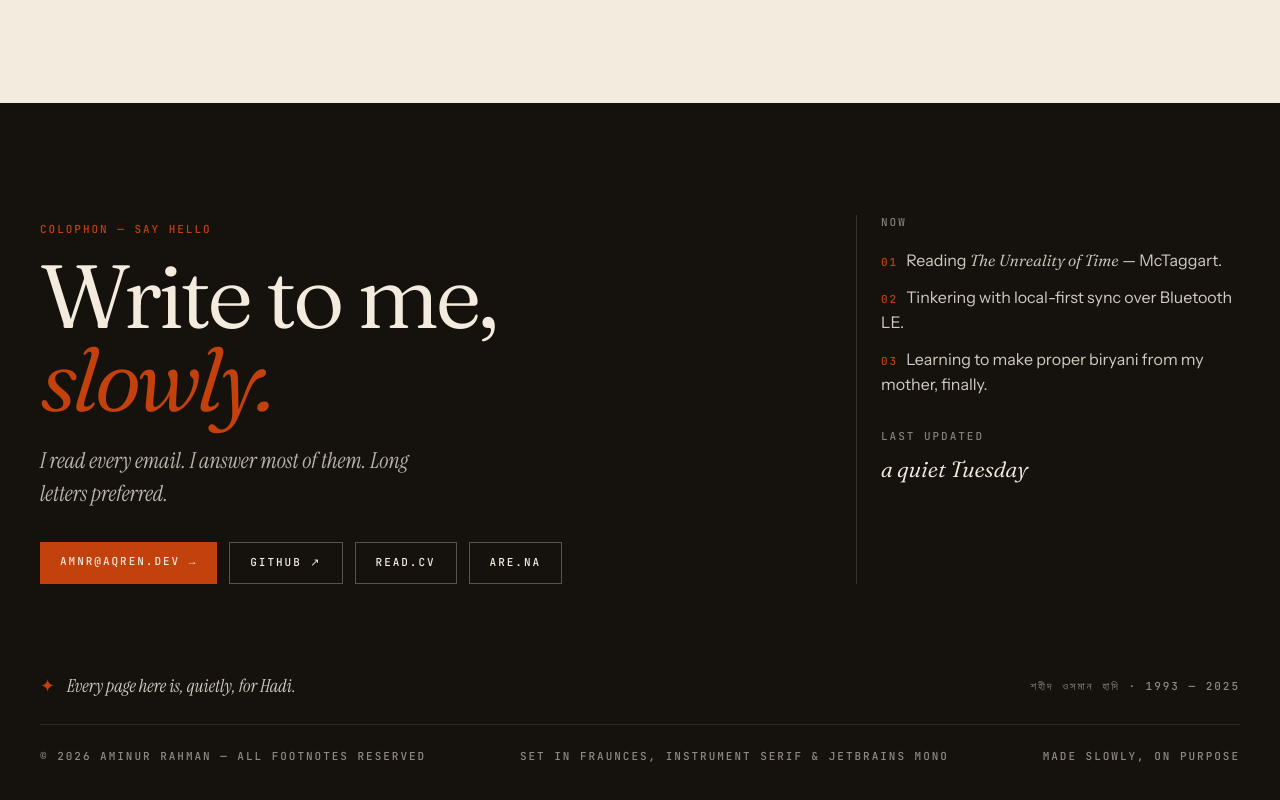
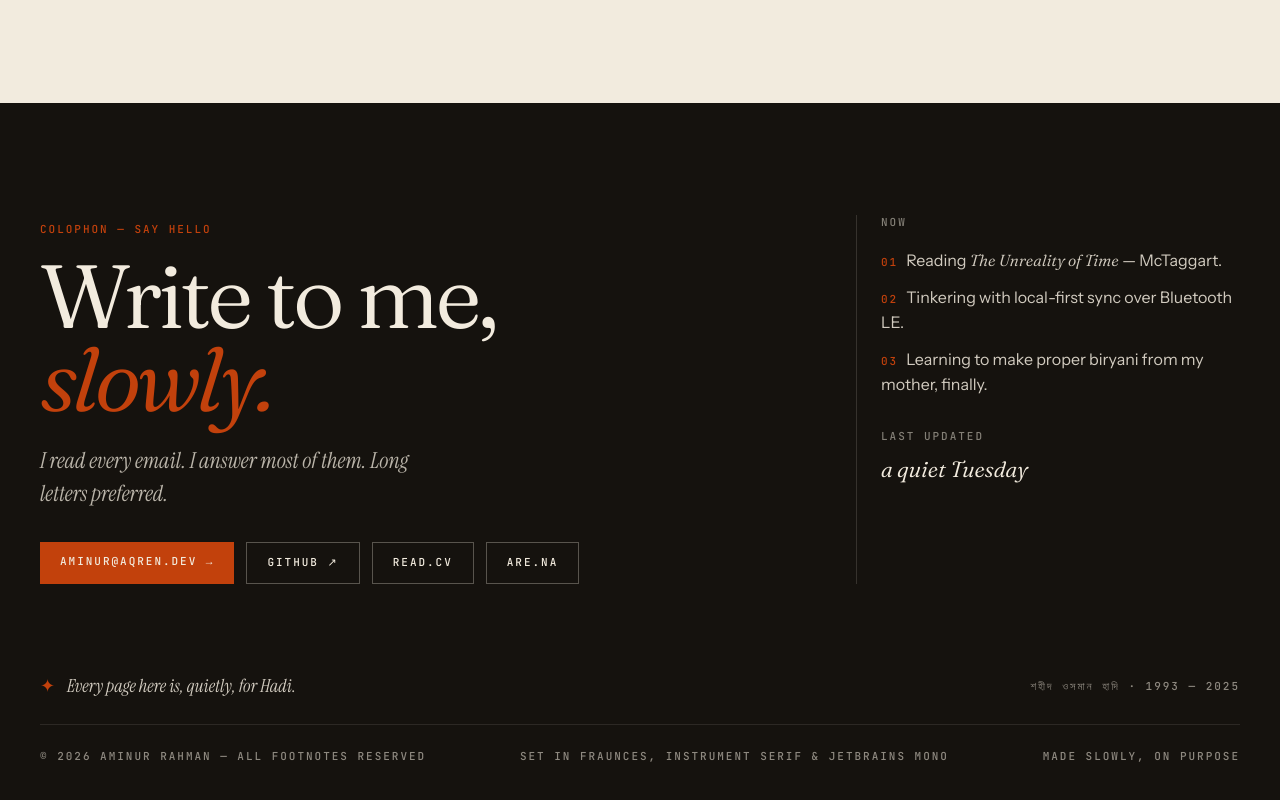
Before and after one commit to aminur-git/amnr-portfolio, a Next.js app: page / in a window 1280 px wide. Shown: the part 10266-11066 px from the top of the page. Built offline with nearby package versions, Linux system fonts and the light colour scheme; no server answers.

Commit message:
Update email addresses in Footer, Navigation, and Tribute components

```diff
--- a/components/Footer.tsx
+++ b/components/Footer.tsx
@@ -17,10 +17,10 @@ export default function Footer() {
 
             <div className="mt-8 flex flex-wrap gap-3">
               <a
-                href="mailto:hello@aminur.dev"
+                href="mailto:aminur@aqren.dev"
                 className="px-5 py-3 bg-ember text-bone label hover:bg-bone hover:text-ink transition"
               >
-                amnr@aqren.dev →
+                aminur@aqren.dev →
               </a>
               <a
                 href="https://github.com/aminur-git"
--- a/components/Navigation.tsx
+++ b/components/Navigation.tsx
@@ -212,7 +212,7 @@ export default function Navigation({
                   <span className="label text-ink/70">Open to wander</span>
                 </div>
                 <a
-                  href="mailto:hello@aminur.dev"
+                  href="mailto:aminur@aqren.dev"
                   className="label underline-hand hover:text-ember transition"
                 >
                   Write to me →
--- a/components/Tribute.tsx
+++ b/components/Tribute.tsx
@@ -402,7 +402,7 @@ export default function Tribute() {
           </p>
 
           <a
-            href="mailto:amnr@aqren.dev?subject=For%20Hadi"
+            href="mailto:aminur@aqren.dev?subject=For%20Hadi"
             className="inline-flex mt-4 items-center gap-2 px-5 py-3 bg-ember text-bone label hover:bg-bone hover:text-ink transition"
           >
             Write to me, for Hadi →
```
